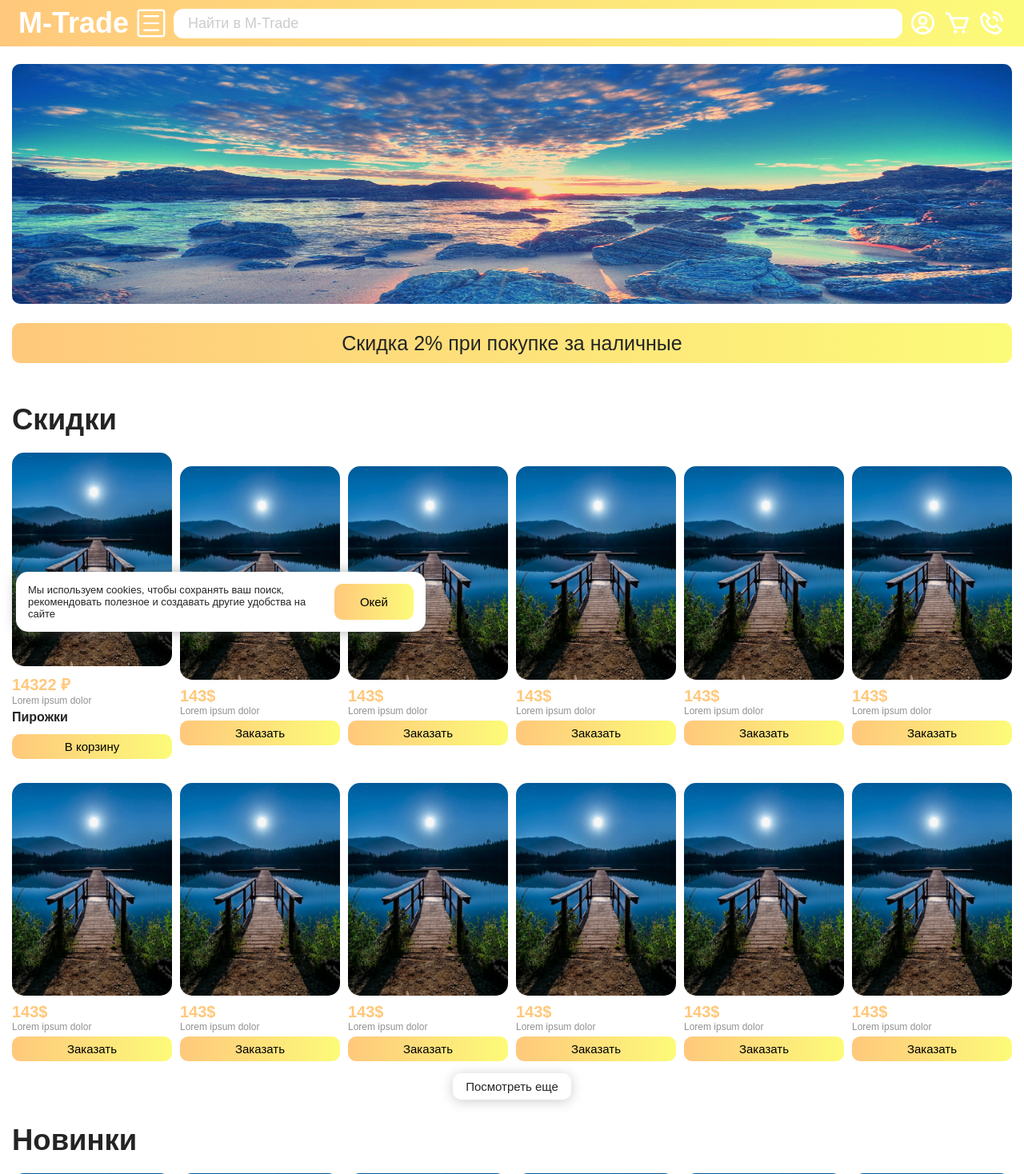
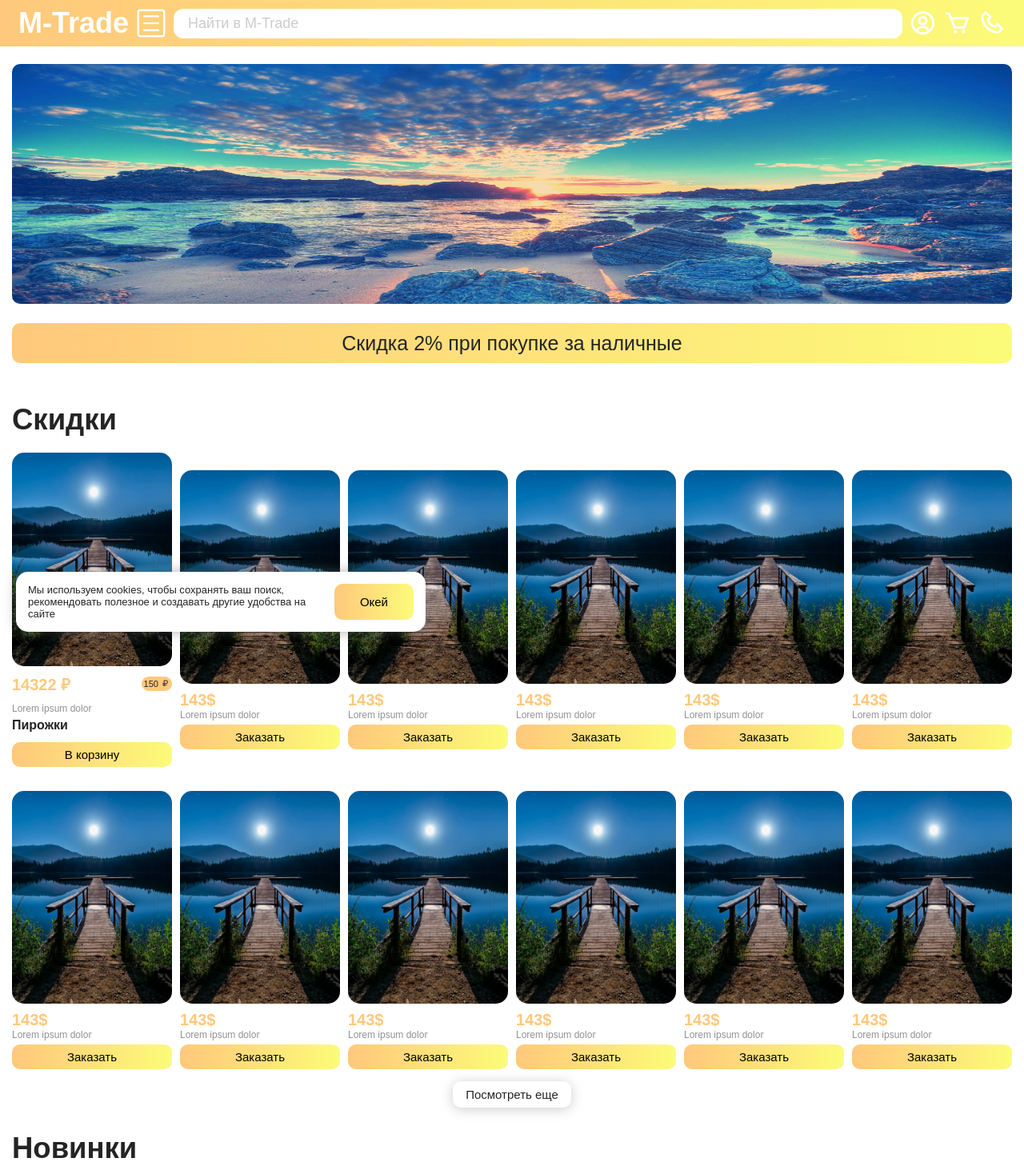
Before and after one commit to Surha05/m-trade-node, a PHP site: page /main.html in a window 1280 px wide. Shown: the top 1468 px of the page at 80% size. Run offline with PHP 8.4, Linux system fonts and the light colour scheme.

Commit message:
изменения в карточке товаров

```diff
--- a/client/card.html
+++ b/client/card.html
@@ -12,7 +12,7 @@
   <link rel="stylesheet" href="/css/header.css">
   <link rel="stylesheet" href="/css/menu.css">
   <link rel="stylesheet" href="/css/mob-menu.css">
-
+  <link href='https://unpkg.com/boxicons@2.1.4/css/boxicons.min.css' rel='stylesheet'>
 </head>
 
 <body>
@@ -97,6 +97,7 @@
 
         <div class="card__to-cart">
           <p class="desc__price">14$</p>
+          <span class="desc__bonus" title="bonus">150 <i class='bx bx-ruble' ></i></span>
           <div class="btn">В корзину </div>
         </div>
       </div>
--- a/client/cart.html
+++ b/client/cart.html
@@ -12,7 +12,7 @@
   <link rel="stylesheet" href="/css/menu.css">
   <link rel="stylesheet" href="/css/cart.css">
   <link rel="stylesheet" href="/css/mob-menu.css">
-
+  <link href='https://unpkg.com/boxicons@2.1.4/css/boxicons.min.css' rel='stylesheet'>
 </head>
 
 <body>
--- a/client/category.html
+++ b/client/category.html
@@ -13,6 +13,7 @@
   <link rel="stylesheet" href="/css/main.css">
   <link rel="stylesheet" href="/css/card.css">
   <link rel="stylesheet" href="/css/mob-menu.css">
+  <link href='https://unpkg.com/boxicons@2.1.4/css/boxicons.min.css' rel='stylesheet'>
 </head>
 
 <body>
--- a/client/css/card.css
+++ b/client/css/card.css
@@ -6,7 +6,13 @@
     align-items: center;
     gap: 10px;
 }
-
+.desc__bonus{
+    font-size: 11px;
+    background: var(--color-1);
+    padding: 3px;
+    border-radius: 10px;
+    /* padding: 1px 3px; */
+}
 .crumbs__back-icon {
     width: 25px;
 }
--- a/client/css/main.css
+++ b/client/css/main.css
@@ -30,7 +30,7 @@
 }
 .block__price{
     font-size: 20px;
-    margin-bottom: 15px;
+    /* margin-bottom: 15px; */
     color: var(--color-1);
     font-weight: bold;
 }
@@ -111,7 +111,19 @@ margin-bottom: 30px;
     cursor: pointer;
 
 }
-
+.block__prices{
+    width: 100%;
+    display: flex;
+    justify-content: space-between;
+    align-items: center;
+    margin-bottom: 10px;
+}
+.block__bonus{
+    font-size: 11px;
+    background: var(--color-1);
+    padding: 3px;
+    border-radius: 10px;
+}
 @media(max-width:900px){
 
 
@@ -185,6 +197,7 @@ margin-bottom: 30px;
     }
 
     .banner{
+        margin-top: 15px;
         height: 150px;
         margin-bottom: 10px;
     }
--- a/client/hit.html
+++ b/client/hit.html
@@ -13,6 +13,7 @@
   <link rel="stylesheet" href="/css/main.css">
   <link rel="stylesheet" href="/css/card.css">
   <link rel="stylesheet" href="/css/mob-menu.css">
+  <link href='https://unpkg.com/boxicons@2.1.4/css/boxicons.min.css' rel='stylesheet'>
 </head>
 
 <body>
--- a/client/main.html
+++ b/client/main.html
@@ -43,7 +43,7 @@
       </div>
       <div class="header__block">
         <a href="tel:89637923931">
-          <i class='bx bx-phone-call'></i>
+          <i class='bx bx-phone'></i>
           <!-- <p class="header__cart-name">Корзина</p> -->
         </a>
       </div>
@@ -108,7 +108,10 @@
         <a href="/card.html">
           <img src="img/bg/img.webp" alt="" class="block__img" />
         </a>
+        <div class="block__prices">
         <span class="block__price">14322 &#8381;</span>
+        <span class="block__bonus" title="bonus">150 <i class='bx bx-ruble' ></i></span>
+      </div>
         <a href="#">
           <p class="block__desc">Lorem ipsum dolor</p>
         </a>
--- a/client/new-product.html
+++ b/client/new-product.html
@@ -13,6 +13,7 @@
   <link rel="stylesheet" href="/css/main.css">
   <link rel="stylesheet" href="/css/card.css">
   <link rel="stylesheet" href="/css/mob-menu.css">
+  <link href='https://unpkg.com/boxicons@2.1.4/css/boxicons.min.css' rel='stylesheet'>
 </head>
 
 <body>
--- a/client/sale.html
+++ b/client/sale.html
@@ -13,6 +13,7 @@
   <link rel="stylesheet" href="/css/main.css">
   <link rel="stylesheet" href="/css/card.css">
   <link rel="stylesheet" href="/css/mob-menu.css">
+  <link href='https://unpkg.com/boxicons@2.1.4/css/boxicons.min.css' rel='stylesheet'>
 </head>
 
 <body>
```
